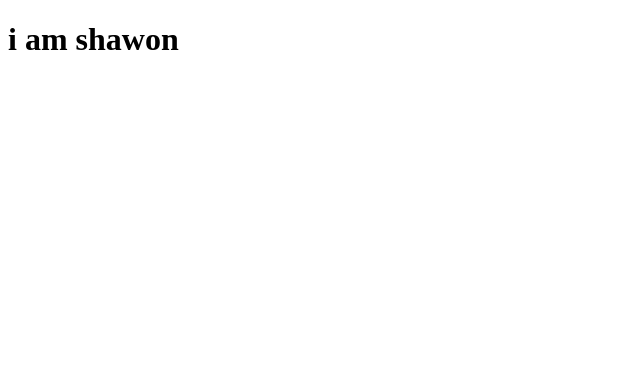
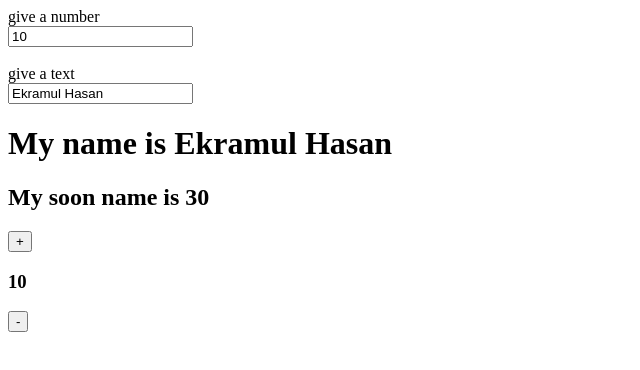
Before and after one commit to ekramulhasan/first_project, a Vue app: page / in a window 1280 px wide. Shown: the top 370 px of the page, without its empty margins (0-640 px from the left). Built offline with nearby package versions, Linux system fonts and the light colour scheme.

Commit message:
reactive and data binding

```diff
--- a/src/App.vue
+++ b/src/App.vue
@@ -1,5 +1,80 @@
 <template>
 
-  <h1>i am shawon</h1>
+  <label>give a number</label>
+  <br>
+  <input type="number" v-model="count">
+  <br>
+  <br>
+  <label for="">give a text</label>
+  <br>
+  <input type="text" v-model="person.person_name">
+
+  <h1>My name is {{ person.person_name }}</h1>
+  <h2>My soon name is {{ person.person_age }}</h2>
+  <button @click="count++">+</button>
+  <h3>{{ count }}</h3>
+  <button @click="count--">-</button>
 
 </template>
+
+<!-- option api -->
+<!-- <script>
+export default {
+
+  data() {
+    return {
+      myName: "Ekramul Hasan Shawon",
+      mySoon: "Raiyan Ahmed Sanjar",
+      count: 0
+    }
+  },
+
+}
+</script> -->
+
+<!-- composition api -->
+<!-- <script>
+
+export default{
+
+  setup() {
+
+    let count = 0;
+    const myName = "Ekramul Hasan Shawon";
+    const mySoon = "Raiyan Ahmed Sanjar";
+
+    return {count,myName,mySoon}
+  }
+}
+
+</script> -->
+
+<!-- second way it's easy -->
+<!-- <script setup>
+
+    import { ref } from 'vue';
+
+    let count = ref(0);
+    const myName = ref("Ekramul Hasan Shawon");
+    const mySoon = ref("Raiyan Ahmed Sanjar");
+
+</script> -->
+
+<script setup>
+
+import { reactive,ref } from 'vue';
+
+let count = ref(0);
+count.value = 10;
+
+let person = reactive({
+
+  person_name: "Ekramul",
+  person_age: 30,
+  person_address: "mirpur-2"
+
+});
+
+person.person_name = "Ekramul Hasan";
+
+</script>
```
